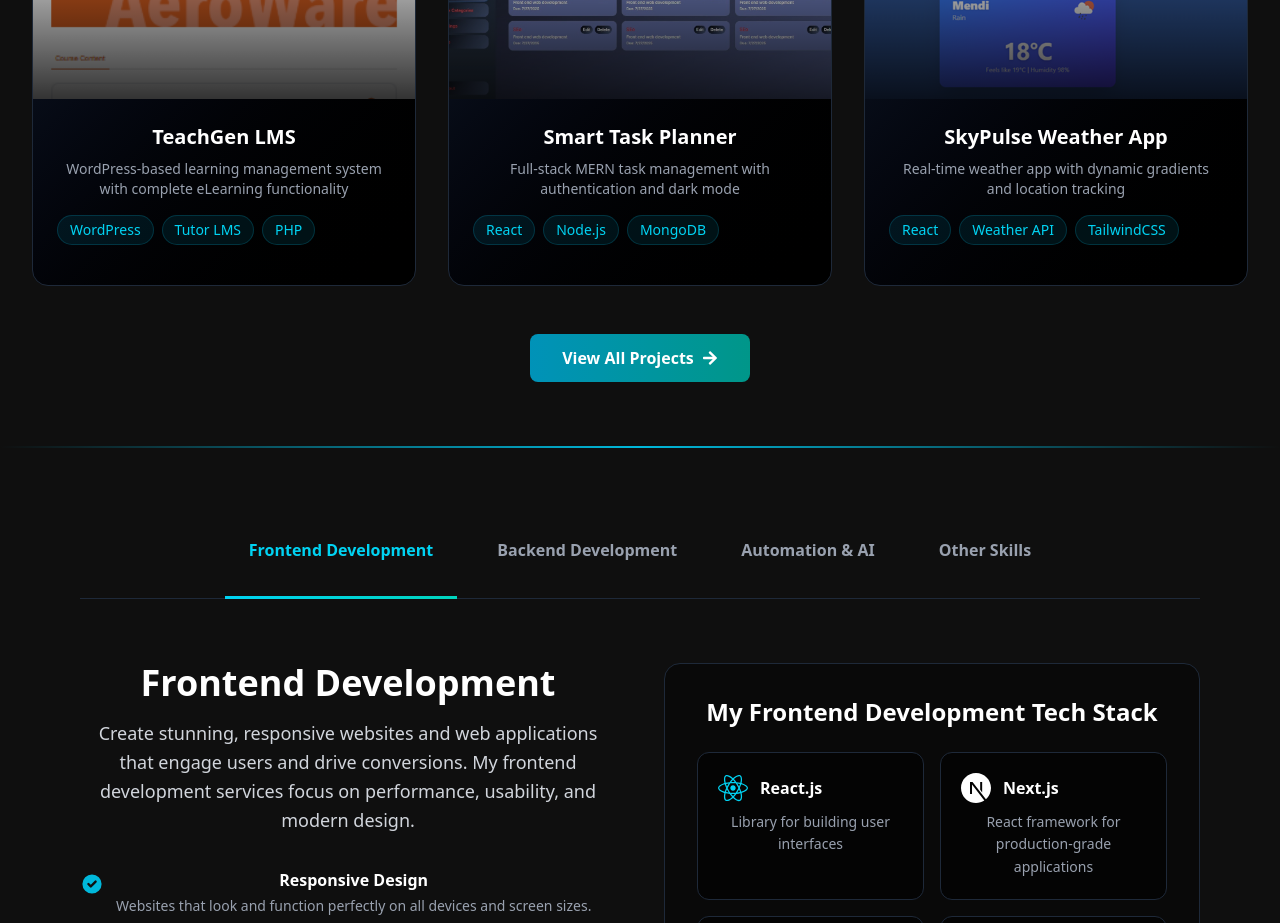
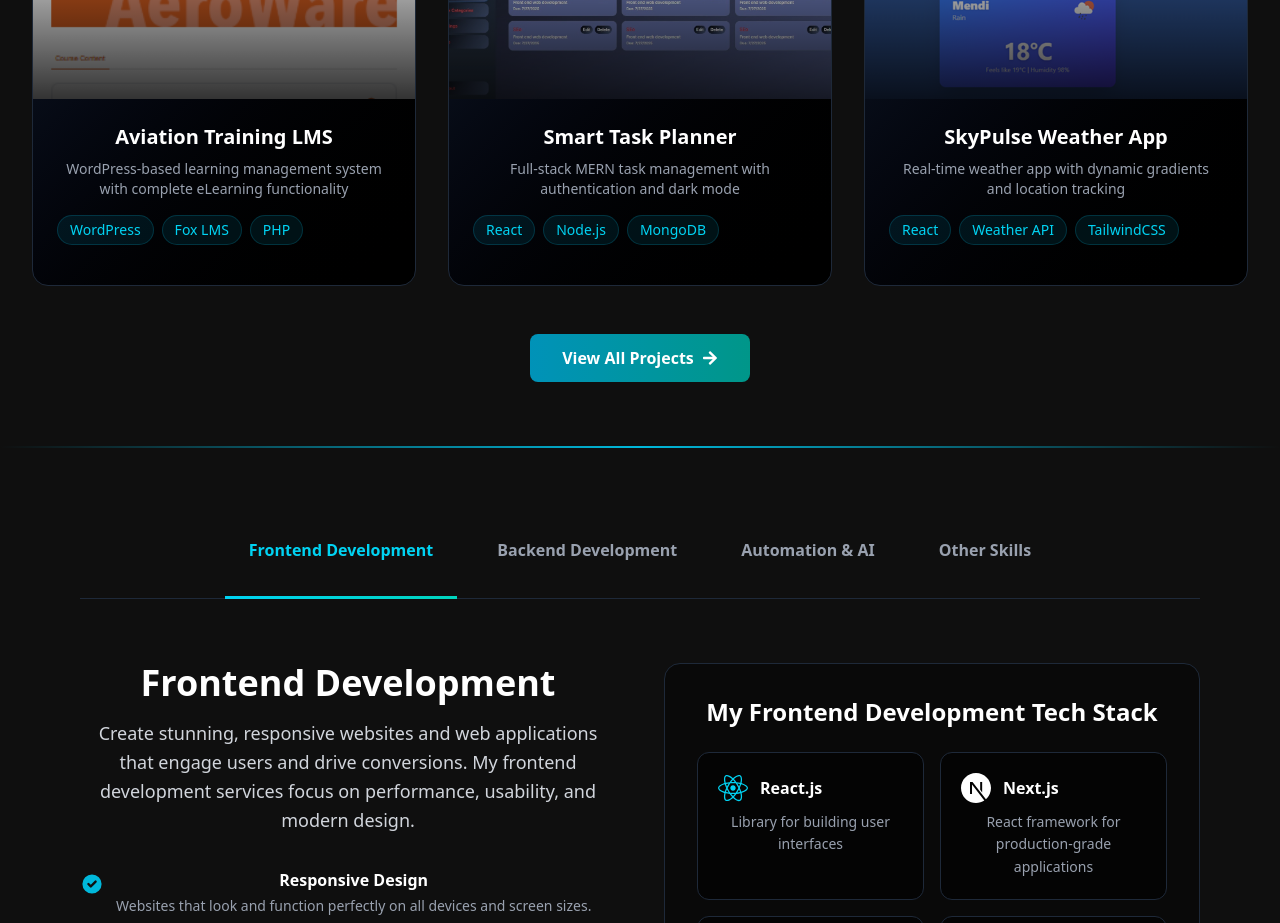
Before and after one commit to Talha-Swati/My-Portfolio, a React (Vite) app: page / in a window 1280 px wide. Shown: the part 1240-2163 px from the top of the page. Built offline with nearby package versions, Linux system fonts and the light colour scheme.

Commit message:
Update featured project to Aviation LMS

```diff
--- a/src/pages/Home.jsx
+++ b/src/pages/Home.jsx
@@ -16,13 +16,13 @@
 import toda from "../assets/toda.png";
 
 const featuredProjects = [
-  {
-    title: "TeachGen LMS",
-    description: "WordPress-based learning management system with complete eLearning functionality",
-    image: lmss1,
-    tech: ["WordPress", "Tutor LMS", "PHP"],
-    link: "/projects",
-  },
+    {
+      title: "Aviation Training LMS",
+      description: "WordPress-based learning management system with complete eLearning functionality",
+      image: lmss1,
+      tech: ["WordPress", "Fox LMS", "PHP"],
+      link: "/projects",
+    },
   {
     title: "Smart Task Planner",
     description: "Full-stack MERN task management with authentication and dark mode",
```
